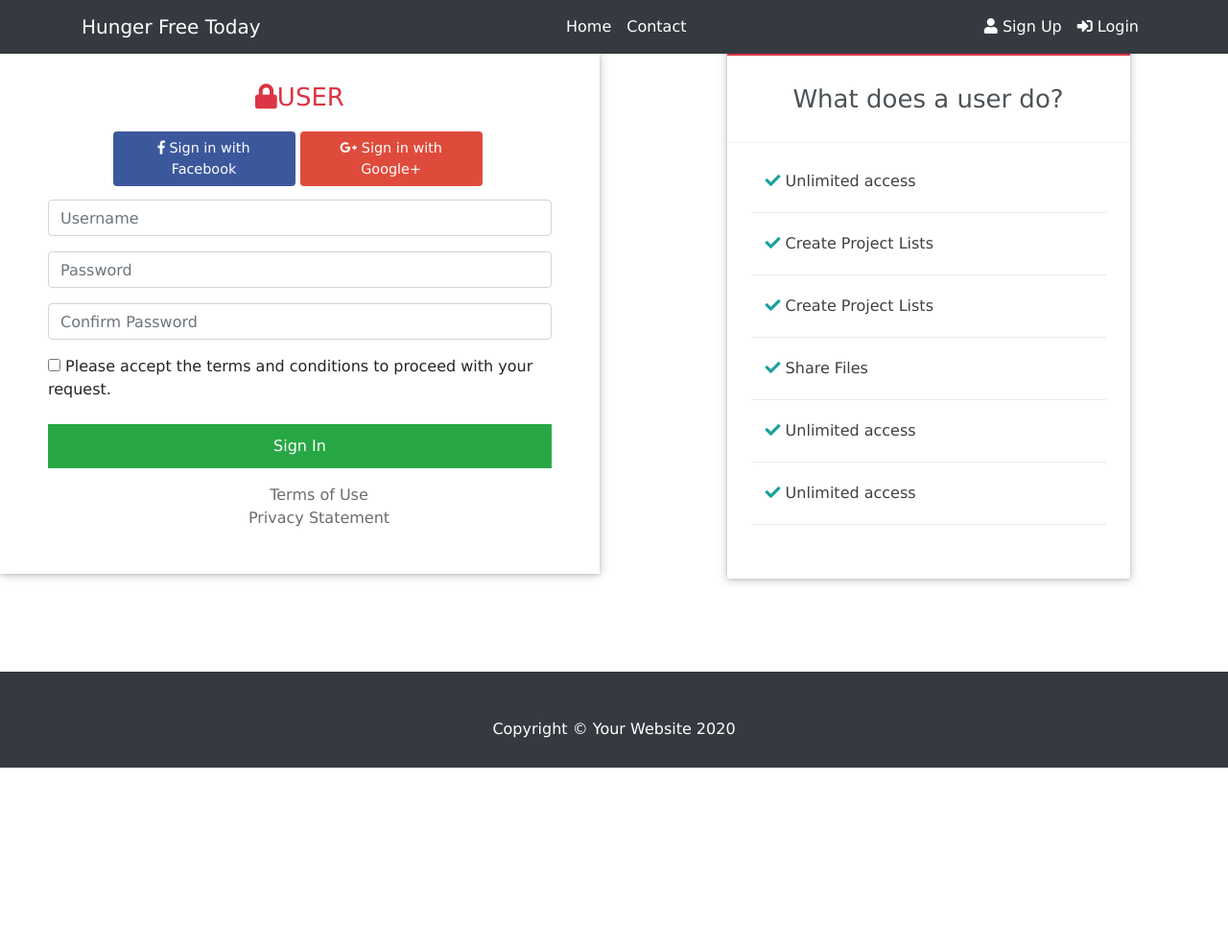
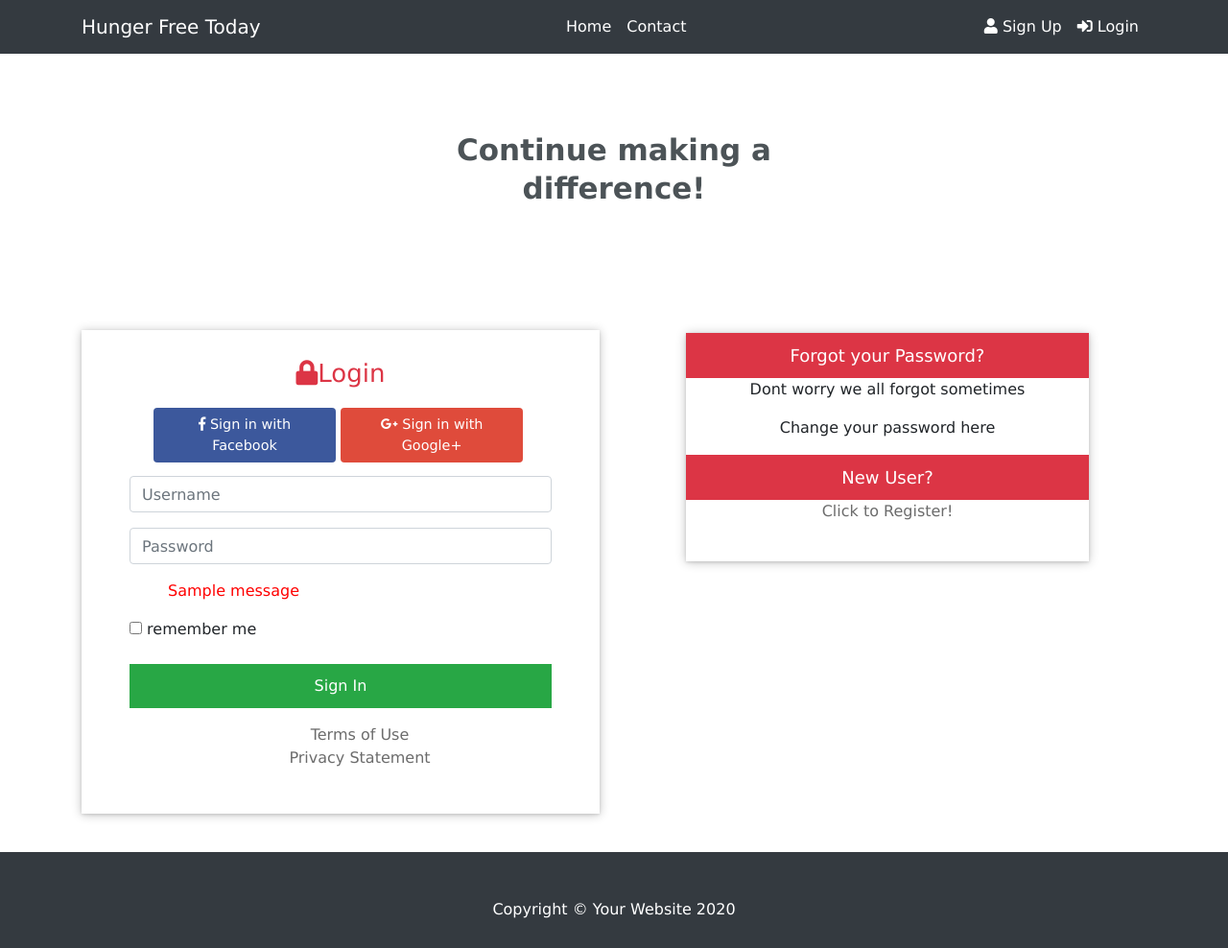
Before and after one commit to elyskrie21/Hunger-Free-Today, a Flask app: page /login in a window 1280 px wide. Shown: the whole page at 96% size. Before the commit the page ends 800 px from the top, so only its background shows below. Run offline with Flask 2, Linux system fonts and the light colour scheme; tables that the repository leaves empty hold one stand-in row (values such as "Sample post"); one stand-in notice (Sample message) is shown; some libraries are stand-ins or nearby versions; some web fonts are replaced.

Commit message:
changed stuff

```diff
--- a/app/__init__.py
+++ b/app/__init__.py
@@ -2,10 +2,13 @@ from flask import Flask
 from config import Config
 from flask_sqlalchemy import SQLAlchemy
 from flask_migrate import Migrate
+from flask_login import LoginManager
 
 app = Flask(__name__)
 app.config.from_object(Config)
 db = SQLAlchemy(app)
 migrate = Migrate(app, db)
+login = LoginManager(app)
+login.login_view = 'login'
 
 from app import routes, models
--- a/app/forms.py
+++ b/app/forms.py
@@ -1,8 +1,9 @@
 from flask_wtf import FlaskForm
-from wtforms import StringField, PasswordField, BooleanField, SubmitField, SelectField, ValidationError
+from wtforms import StringField, PasswordField, BooleanField, SubmitField, SelectField, DecimalField, FileField, ValidationError
 from wtforms.validators import DataRequired, Email, EqualTo
 import phonenumbers
 import re
+from app.models import User
 
 states = ["State","Alabama","Alaska","Arizona","Arkansas","California","Colorado",
           "Connecticut","Delaware","Florida","Georgia","Hawaii","Idaho","Illinois",
@@ -32,23 +33,35 @@ def validate_zip(form, field):
   if re.match(r"^[0-9]{5}(?:-[0-9]{4})?$", field.data) is None:
     raise ValidationError('Invalid zip code')
 
+def validate_username(form, field):
+  user = User.query.filter_by(username=field.data).first()
+  if user is not None:
+    raise ValidationError('Username is taken, please use a different username')
+
+def validate_email(form, field):
+  user = User.query.filter_by(email=field.data).first()
+  if user is not None:
+    raise ValidationError("Email is already in use, please use a different email")
+
 class LoginFormUser(FlaskForm):
-  username = StringField('Username', validators=[DataRequired()])
+  username = StringField('Username', validators=[DataRequired(), validate_username])
   password = PasswordField('Password', validators=[DataRequired(), EqualTo('confirm', message='Passwords must match')])
   confirm = PasswordField('Repeat Password', validators=[DataRequired()])
-  email = StringField('Email', validators=[DataRequired(), Email()])
+  email = StringField('Email', validators=[DataRequired(), Email(), validate_email])
+  remember = BooleanField()
   submit = SubmitField('Sign In')
 
 class LoginFormOther(FlaskForm):
-  username = StringField('Username', validators=[DataRequired()])
+  username = StringField('Username', validators=[DataRequired(), validate_username])
   password = PasswordField('Password', validators=[DataRequired(), EqualTo('confirm', message='Passwords must match')])
   confirm = PasswordField('Repeat Password', validators=[DataRequired()])
-  email = StringField('Email', validators=[DataRequired(), Email()])
+  email = StringField('Email', validators=[DataRequired(), Email(), validate_username])
   name = StringField('Food Pantry Name', validators=[DataRequired()])
   state = SelectField(label='State', choices = states, validators=[DataRequired()])
   zip_code = StringField('Zip', validators=[DataRequired(), validate_zip])
   phone = StringField('Phone', validators= [DataRequired(), validate_phone])
   storeType = SelectField(choices = ['Store or Food Pantry?', 'Store', 'Food Pantry'], validators=[DataRequired()])
+  remember = BooleanField()
 
   submit2 = SubmitField('Sign In')
 
@@ -62,7 +75,14 @@ class LoginFormOther(FlaskForm):
 
 class LoginForm(FlaskForm):
   username = StringField('Username', validators=[DataRequired()])
-  password = PasswordField('Password', validators=[DataRequired(), EqualTo('confirm', message='Passwords must match')])
-  confirm = PasswordField('Reapeat Password', validators=[DataRequired()])
+  password = PasswordField('Password', validators=[DataRequired()])
+  remember = BooleanField()
 
   submit = SubmitField('Sign In')
+
+class ItemForm(FlaskForm):
+  name = StringField('Name', validators=[DataRequired()])
+  description = StringField('Description', validators=[DataRequired()])
+  price = DecimalField('Price', places=2, validators=[DataRequired()])
+  image = FileField('Image File', )
+  quanity = StringField()
--- a/app/routes.py
+++ b/app/routes.py
@@ -1,31 +1,76 @@
-from flask import render_template, flash, redirect, url_for
-from app import app
+from flask import render_template, flash, redirect, url_for, request
+from app import app, db
 from app.forms import LoginFormUser, LoginFormOther, LoginForm
+from flask_login import current_user, login_user, logout_user
+from app.models import User, Store
+from werkzeug.urls import url_parse
+from flask_login import login_required
 
 @app.route('/')
+@app.route('/index')
 def index():
   return render_template('index.html')
 
 @app.route('/signup', methods=['GET', 'POST'])
 def signup():
+  if current_user.is_authenticated:
+    return redirect(url_for('account'))
+
   userForm = LoginFormUser()
   otherForm = LoginFormOther()
 
   if userForm.submit.data and userForm.validate():
-    flash('Login request for user {}'.format(userForm.username.data))
+    user = User(username=userForm.username.data, email=userForm.email.data)
+    user.set_password(userForm.password.data)
+    db.session.add(user)
+    db.session.commit()
+    login_user(user, remember=userForm.remember.data)
     return redirect(url_for('account'))
 
   if otherForm.submit2.data and otherForm.validate():
+    store = Store(username=otherForm.username.data, email=otherForm.email.data, name=otherForm.name.data, state=otherForm.state.data, zip_code=otherForm.zip_code.data,phone=otherForm.phone.data, store_type=otherForm.storeType.data)
+    store.set_password(otherForm.password.data)
+    db.session.add(store)
+    db.session.commit()
+    login_user(store, remember=otherForm.remember.data)
     return redirect(url_for('account'))
 
   return render_template('signup.html', userForm = userForm, otherForm = otherForm)
 
-@app.route('/login')
+@app.route('/login', methods=['GET', 'POST'])
 def login():
+  if current_user.is_authenticated:
+    return redirect(url_for('account'))
+
   userForm = LoginForm()
+
+  if userForm.validate_on_submit():
+    user = User.query.filter_by(username=userForm.username.data).first()
+    store = Store.query.filter_by(username=userForm.username.data).first()
+
+    if user is None or not user.check_password(userForm.password.data):
+      if store is None or not store.check_password(userForm.password.data):
+        flash('Invalid username or password')
+        return redirect(url_for('login'))
+      else:
+        login_user(store, remember=userForm.remember.data)
+    else:
+      login_user(user, remember=userForm.remember.data)
+
+    next_page = request.args.get('next')
+    if not next_page or url_parse(next_page).netloc != '':
+      next_page = url_for('index')
+    return redirect(url_for('account'))
+
   return render_template('login.html', userForm=userForm)
 
+@app.route('/logout')
+def logout():
+  logout_user()
+  return redirect(url_for('login'))
+
 @app.route('/account')
+@login_required
 def account():
   return render_template('account.html')
 
--- a/app/templates/base.html
+++ b/app/templates/base.html
@@ -44,11 +44,19 @@
         </ul>
 
         <ul class="nav navbar-nav ml-auto">
+          {% if current_user.is_anonymous %}
           <li class="nav-item active">
             <a class="nav-link" href="{{url_for('signup')}}"><span class="fas fa-user"></span> Sign Up</a>
           </li>
           <li class="nav-item active">
             <a class="nav-link" href="{{url_for('login')}}"><span class="fas fa-sign-in-alt"></span> Login</a>
+          {% else %}
+          <li class='nav-item active'>
+            <a class='nav-link' href="{{url_for('account')}}">Account<span class="sr-only">(current)</span></a>
+          <li class='nav-item active'>
+            <a class="nav-link" href="{{url_for('logout')}}"><span class="fas fa-sign-out-alt"></span>Logout</a>
+          </li>
+          {% endif %}
           </li>
           </ul>
       </div>
--- a/app/templates/login.html
+++ b/app/templates/login.html
@@ -1,10 +1,22 @@
 {% extends 'base.html' %} {% block css %}
 <link href="{{url_for('static', filename='css/login.css')}}" rel="stylesheet" />
 {% endblock %} {% block content %}
+<div class="container">
+	<div class="col-md-6 mx-auto text-center">
+		<div class="header-title">
+			<h1 class="wv-heading--title ">
+			Continue making a difference!
+			</h1>
+
+		</div>
+	</div>
+</div>
+<div class="container pt-5">
+  <div role="tabpanel" class="tab-pane active" id="User">
     <div class="row">
       <div class="col-sm-6 mobile-pull">
         <article role="login">
-      <h3 class="text-center"><i class="fa fa-lock"></i>USER</h3>
+          <h3 class="text-center"><i class="fa fa-lock"></i>Login</h3>
           <div class="social-login">
             <button class="btn facebook-btn social-btn" type="button">
               <span><i class="fab fa-facebook-f"></i> Sign in with Facebook</span>
@@ -27,17 +39,19 @@
               <span style="color: red">{{error}} </span>
               {% endfor %}
             </div>
-        <div class="form-group">
-          {{userForm.confirm(size=32, placeholder='Confirm Password',
-          class='form-control')}} {% for error in userForm.confirm.errors %}
-          <span style="color: red">{{error}} </span>
+            {% with messages = get_flashed_messages() %}
+              {% if messages %}
+              <ul>
+                {% for message in messages %}
+                <li><span style='color: red'>{{ message }}</span></li>
                 {% endfor %}
-        </div>
+              </ul>
+              {% endif %}
+            {% endwith %}
             <div class="form-group">
               <div class="checkbox">
                 <label>
-              <input type="checkbox" /> Please accept the terms and conditions
-              to proceed with your request.
+                  {{userForm.remember()}} remember me
                 </label>
               </div>
             </div>
@@ -60,19 +74,17 @@
         </article>
       </div>
 
-  <div class="col-sm-6">
+      <div class="col-sm-6 pt-5">
         <article role="manufacturer" class="text-center">
-      <header>User</header>
-      <h1>What does a user do?</h1>
-      <ul class="text-left">
-        <li><i class="fa fa-check"></i> Unlimited access</li>
-        <li><i class="fa fa-check"></i> Create Project Lists</li>
-        <li><i class="fa fa-check"></i> Create Project Lists</li>
-        <li><i class="fa fa-check"></i> Share Files</li>
-        <li><i class="fa fa-check"></i> Unlimited access</li>
-        <li><i class="fa fa-check"></i> Unlimited access</li>
-      </ul>
+          <header>Forgot your Password?</header>
+          <p>Dont worry we all forgot sometimes</p>
+          <p>Change your password here </p>
+
+          <header>New User?</header>
+          <a href="{{ url_for('signup') }}">Click to Register!</a>
         </article>
       </div>
     </div>
+  </div>
+</div>
 {% endblock %}
--- a/app/templates/signup.html
+++ b/app/templates/signup.html
@@ -61,7 +61,7 @@
                   <div class="form-group">
                     <div class="checkbox">
                       <label>
-                        <input type="checkbox"> Please accept the terms and conditions to proceed with your request.
+                      {{userForm.remember()}} remember me
                       </label>
                     </div>
                   </div>
@@ -171,7 +171,7 @@
                 <div class="form-group">
                   <div class="checkbox">
                     <label>
-                      <input type="checkbox"> Please accept the terms and conditions to proceed with your request.
+                      {{otherForm.remember()}} remember me
                     </label>
                   </div>
                 </div>
```
Also changed, not shown: app/models.py (+47 -4 lines), app/templates/account.html (+21 -31 lines), migrations/versions/4503af5b670f_.py (added, +53 -0 lines), migrations/versions/aa832b5cf441_.py (added, +87 -0 lines), requirements.txt (+10 -0 lines), app.db (added), app/static/js/account.js (line endings or trailing spaces), 1 other file. Lines whose indentation alone changed are shown as unchanged.
